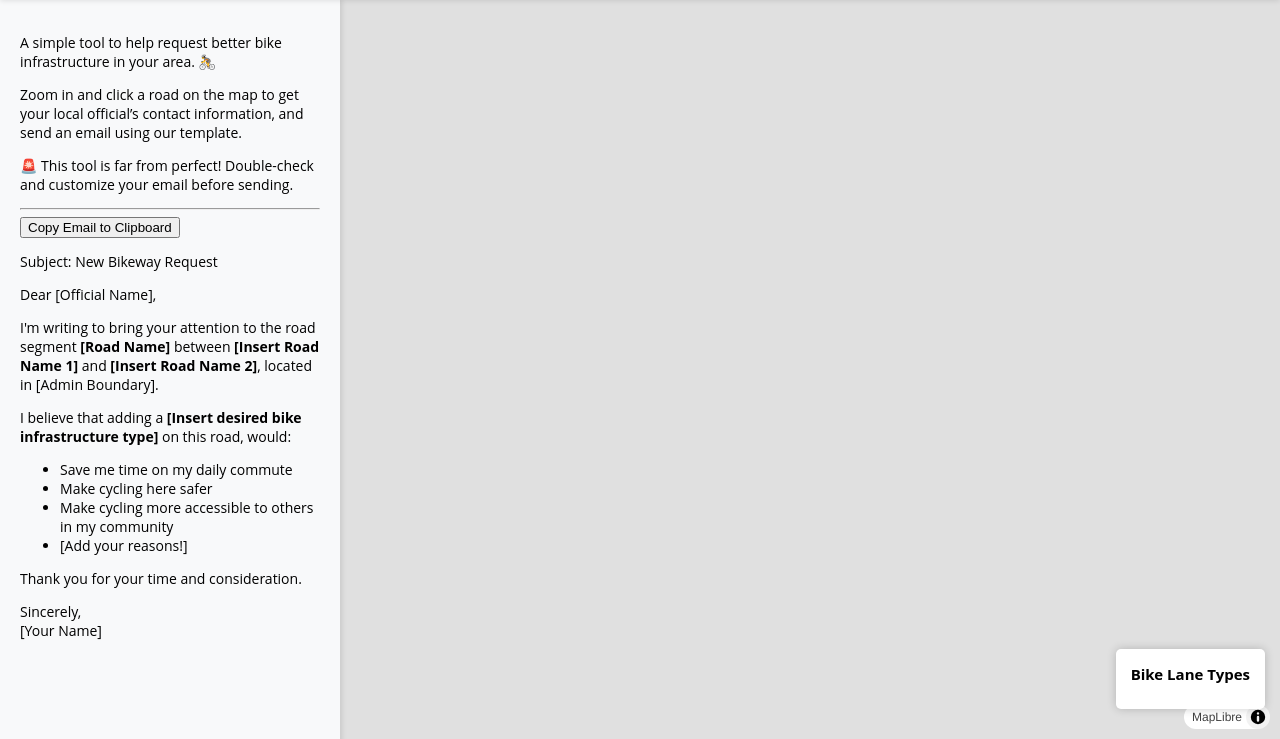
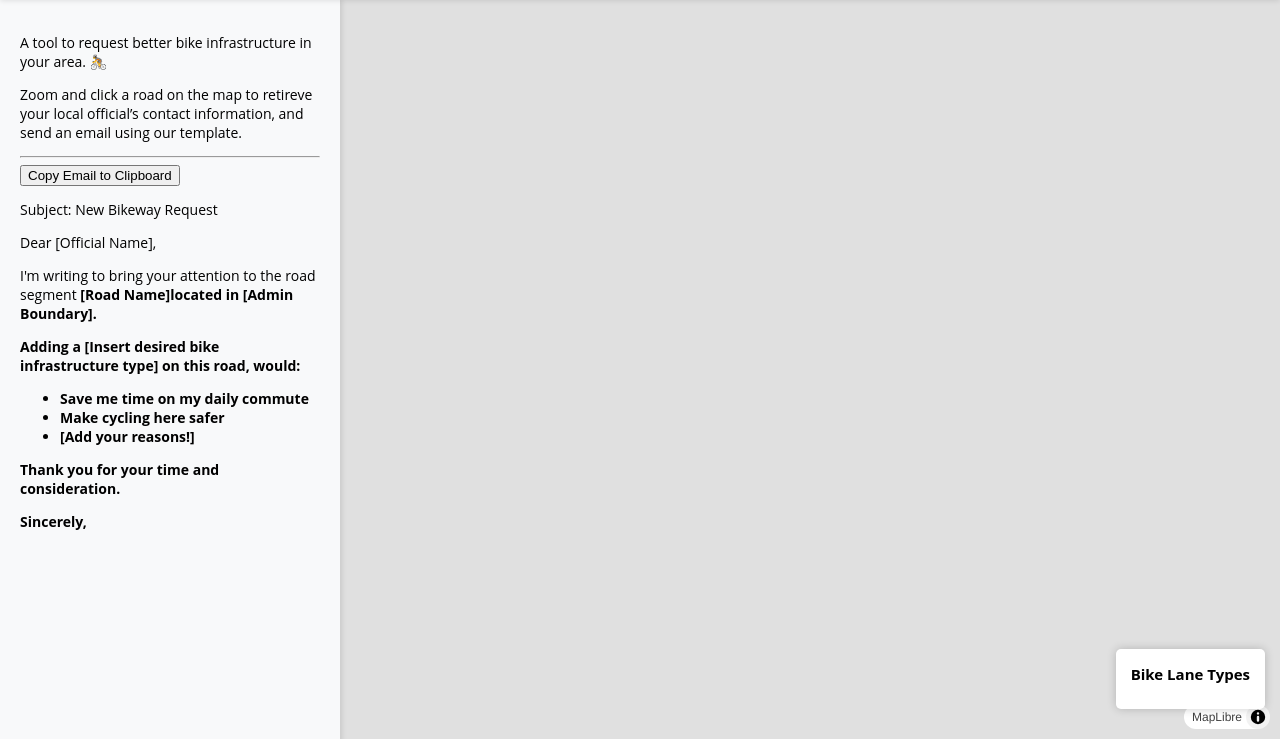
Before and after one commit to smlum/build-me-a-bikeway, a plain HTML site: page index.html in a window 1280 px wide. Shown: the part 61-800 px from the top of the page. Drawn offline with nearby package versions, Linux system fonts and the light colour scheme; no server answers; a script that the page names is missing.

Commit message:
Update index.html

```diff
--- a/index.html
+++ b/index.html
@@ -19,9 +19,8 @@
     <div id="container">
         <!-- Sidebar -->
         <div class="sidebar">
-        <p>A simple tool to help request better bike infrastructure in your area. 🚴</p>
-        <p>Zoom in and click a road on the map to get your local official’s contact information, and send an email using our template.</p>
-        <p>🚨 This tool is far from perfect! Double-check and customize your email before sending.</p>
+        <p>A tool to request better bike infrastructure in your area. 🚴</p>
+        <p>Zoom and click a road on the map to retireve your local official’s contact information, and send an email using our template.</p>
 
         <!-- Contact Info: Hidden by default -->
 
@@ -53,23 +52,20 @@
             <p>Dear <span id="contact-greeting">[Official Name]</span>,</p>
             <p>
             I'm writing to bring your attention to the road segment
-            <strong><span id="road-name">[Road Name]</span></strong> between
-            <strong><span id="road-name-1">[Insert Road Name 1]</span></strong> and
-            <strong><span id="road-name-2">[Insert Road Name 2]</span></strong>, located in
+            <strong><span id="road-name">[Road Name]</span>located in
             <span id="admin-boundary">[Admin Boundary]</span>.
             </p>
             <p>
-            I believe that adding a
+            Adding a
             <strong><span id="infrastructure-type">[Insert desired bike infrastructure type]</span></strong> on this road, would:
             </p>
             <ul>
             <li>Save me time on my daily commute</li>
             <li>Make cycling here safer</li>
-            <li>Make cycling more accessible to others in my community</li>
             <li><span id="custom-reasons">[Add your reasons!]</span></li>
             </ul>
             <p>Thank you for your time and consideration.</p>
-            <p>Sincerely,<br>[Your Name]</p>
+            <p>Sincerely,</p>
         </div>
         </div>
     </div>
```
